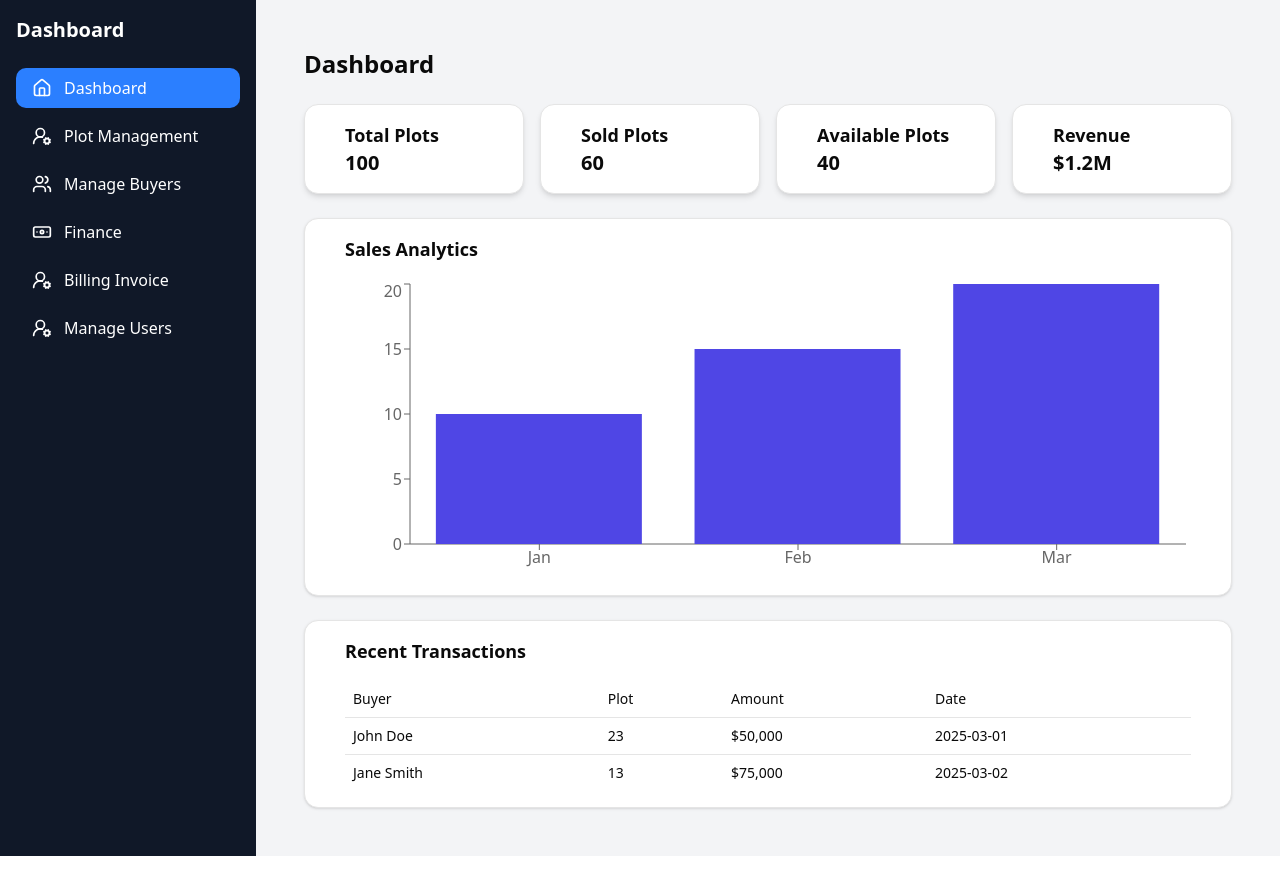
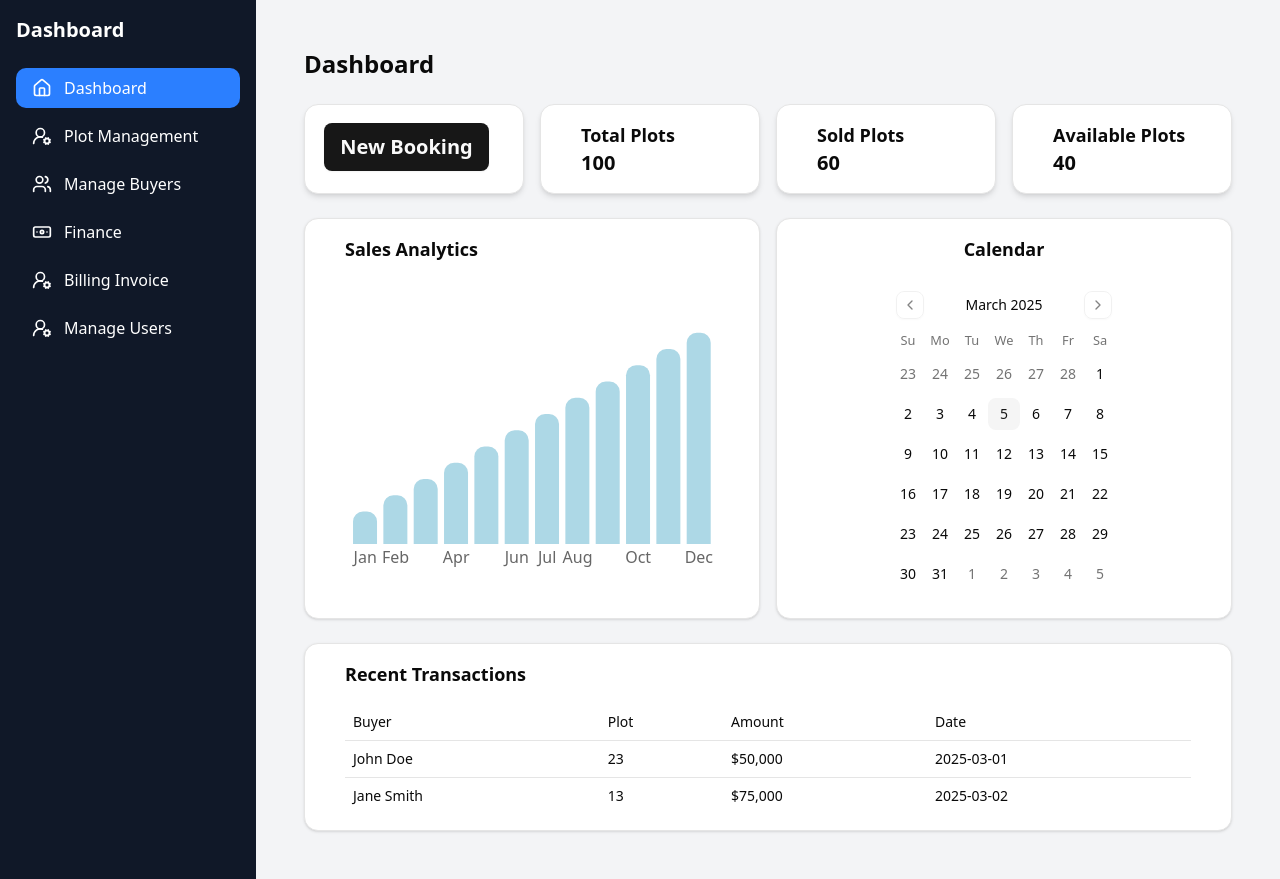
Before and after one commit to Danish-Official/Square7, a React (Vite) app in the folder frontend/: page / in a window 1280 px wide. Before the commit the page ends 856 px from the top, so only its background shows below. Built offline with nearby package versions, Linux system fonts and the light colour scheme.

Commit message:
dashboard and calendar

```diff
--- a/frontend/package.json
+++ b/frontend/package.json
@@ -10,12 +10,15 @@
     "preview": "vite preview"
   },
   "dependencies": {
+    "@radix-ui/react-dialog": "^1.1.6",
     "@radix-ui/react-slot": "^1.1.2",
     "@tailwindcss/vite": "^4.0.9",
     "class-variance-authority": "^0.7.1",
     "clsx": "^2.1.1",
+    "date-fns": "^3.6.0",
     "lucide-react": "^0.477.0",
     "react": "18.3",
+    "react-day-picker": "^8.10.1",
     "react-dom": "18.3",
     "react-router-dom": "^7.2.0",
     "react-zoom-pan-pinch": "^3.7.0",
--- /dev/null
+++ b/frontend/src/components/ui/calendar.jsx
@@ -0,0 +1,72 @@
+import * as React from "react"
+import { ChevronLeft, ChevronRight } from "lucide-react"
+import { DayPicker } from "react-day-picker"
+
+import { cn } from "@/lib/utils"
+import { buttonVariants } from "@/components/ui/button"
+
+function Calendar({
+  className,
+  classNames,
+  showOutsideDays = true,
+  ...props
+}) {
+  return (
+    (<DayPicker
+      showOutsideDays={showOutsideDays}
+      className={cn("p-3", className)}
+      classNames={{
+        months: "flex flex-col sm:flex-row gap-2",
+        month: "flex flex-col gap-4",
+        caption: "flex justify-center pt-1 relative items-center w-full",
+        caption_label: "text-sm font-medium",
+        nav: "flex items-center gap-1",
+        nav_button: cn(
+          buttonVariants({ variant: "outline" }),
+          "size-7 bg-transparent p-0 opacity-50 hover:opacity-100"
+        ),
+        nav_button_previous: "absolute left-1",
+        nav_button_next: "absolute right-1",
+        table: "w-full border-collapse space-x-1",
+        head_row: "flex",
+        head_cell:
+          "text-muted-foreground rounded-md w-8 font-normal text-[0.8rem]",
+        row: "flex w-full mt-2",
+        cell: cn(
+          "relative p-0 text-center text-sm focus-within:relative focus-within:z-20 [&:has([aria-selected])]:bg-accent [&:has([aria-selected].day-range-end)]:rounded-r-md",
+          props.mode === "range"
+            ? "[&:has(>.day-range-end)]:rounded-r-md [&:has(>.day-range-start)]:rounded-l-md first:[&:has([aria-selected])]:rounded-l-md last:[&:has([aria-selected])]:rounded-r-md"
+            : "[&:has([aria-selected])]:rounded-md"
+        ),
+        day: cn(
+          buttonVariants({ variant: "ghost" }),
+          "size-8 p-0 font-normal aria-selected:opacity-100"
+        ),
+        day_range_start:
+          "day-range-start aria-selected:bg-primary aria-selected:text-primary-foreground",
+        day_range_end:
+          "day-range-end aria-selected:bg-primary aria-selected:text-primary-foreground",
+        day_selected:
+          "bg-primary text-primary-foreground hover:bg-primary hover:text-primary-foreground focus:bg-primary focus:text-primary-foreground",
+        day_today: "bg-accent text-accent-foreground",
+        day_outside:
+          "day-outside text-muted-foreground aria-selected:text-muted-foreground",
+        day_disabled: "text-muted-foreground opacity-50",
+        day_range_middle:
+          "aria-selected:bg-accent aria-selected:text-accent-foreground",
+        day_hidden: "invisible",
+        ...classNames,
+      }}
+      components={{
+        IconLeft: ({ className, ...props }) => (
+          <ChevronLeft className={cn("size-4", className)} {...props} />
+        ),
+        IconRight: ({ className, ...props }) => (
+          <ChevronRight className={cn("size-4", className)} {...props} />
+        ),
+      }}
+      {...props} />)
+  );
+}
+
+export { Calendar }
--- /dev/null
+++ b/frontend/src/components/ui/dialog.jsx
@@ -0,0 +1,131 @@
+import * as React from "react"
+import * as DialogPrimitive from "@radix-ui/react-dialog"
+import { XIcon } from "lucide-react"
+
+import { cn } from "@/lib/utils"
+
+function Dialog({
+  ...props
+}) {
+  return <DialogPrimitive.Root data-slot="dialog" {...props} />;
+}
+
+function DialogTrigger({
+  ...props
+}) {
+  return <DialogPrimitive.Trigger data-slot="dialog-trigger" {...props} />;
+}
+
+function DialogPortal({
+  ...props
+}) {
+  return <DialogPrimitive.Portal data-slot="dialog-portal" {...props} />;
+}
+
+function DialogClose({
+  ...props
+}) {
+  return <DialogPrimitive.Close data-slot="dialog-close" {...props} />;
+}
+
+function DialogOverlay({
+  className,
+  ...props
+}) {
+  return (
+    (<DialogPrimitive.Overlay
+      data-slot="dialog-overlay"
+      className={cn(
+        "data-[state=open]:animate-in data-[state=closed]:animate-out data-[state=closed]:fade-out-0 data-[state=open]:fade-in-0 fixed inset-0 z-50 bg-black/80",
+        className
+      )}
+      {...props} />)
+  );
+}
+
+function DialogContent({
+  className,
+  children,
+  ...props
+}) {
+  return (
+    (<DialogPortal data-slot="dialog-portal">
+      <DialogOverlay />
+      <DialogPrimitive.Content
+        data-slot="dialog-content"
+        className={cn(
+          "bg-background data-[state=open]:animate-in data-[state=closed]:animate-out data-[state=closed]:fade-out-0 data-[state=open]:fade-in-0 data-[state=closed]:zoom-out-95 data-[state=open]:zoom-in-95 fixed top-[50%] left-[50%] z-50 grid w-full max-w-[calc(100%-2rem)] translate-x-[-50%] translate-y-[-50%] gap-4 rounded-lg border p-6 shadow-lg duration-200 sm:max-w-lg",
+          className
+        )}
+        {...props}>
+        {children}
+        <DialogPrimitive.Close
+          className="ring-offset-background focus:ring-ring data-[state=open]:bg-accent data-[state=open]:text-muted-foreground absolute top-4 right-4 rounded-xs opacity-70 transition-opacity hover:opacity-100 focus:ring-2 focus:ring-offset-2 focus:outline-hidden disabled:pointer-events-none [&_svg]:pointer-events-none [&_svg]:shrink-0 [&_svg:not([class*='size-'])]:size-4">
+          <XIcon />
+          <span className="sr-only">Close</span>
+        </DialogPrimitive.Close>
+      </DialogPrimitive.Content>
+    </DialogPortal>)
+  );
+}
+
+function DialogHeader({
+  className,
+  ...props
+}) {
+  return (
+    (<div
+      data-slot="dialog-header"
+      className={cn("flex flex-col gap-2 text-center sm:text-left", className)}
+      {...props} />)
+  );
+}
+
+function DialogFooter({
+  className,
+  ...props
+}) {
+  return (
+    (<div
+      data-slot="dialog-footer"
+      className={cn("flex flex-col-reverse gap-2 sm:flex-row sm:justify-end", className)}
+      {...props} />)
+  );
+}
+
+function DialogTitle({
+  className,
+  ...props
+}) {
+  return (
+    (<DialogPrimitive.Title
+      data-slot="dialog-title"
+      className={cn("text-lg leading-none font-semibold", className)}
+      {...props} />)
+  );
+}
+
+function DialogDescription({
+  className,
+  ...props
+}) {
+  return (
+    (<DialogPrimitive.Description
+      data-slot="dialog-description"
+      className={cn("text-muted-foreground text-sm", className)}
+      {...props} />)
+  );
+}
+
+export {
+  Dialog,
+  DialogClose,
+  DialogContent,
+  DialogDescription,
+  DialogFooter,
+  DialogHeader,
+  DialogOverlay,
+  DialogPortal,
+  DialogTitle,
+  DialogTrigger,
+}
--- a/frontend/src/pages/Dashboard.jsx
+++ b/frontend/src/pages/Dashboard.jsx
@@ -1,3 +1,4 @@
+import { useState } from "react";
 import { Card, CardContent } from "@/components/ui/card";
 import { Button } from "@/components/ui/button";
 import {
@@ -15,14 +16,23 @@ import {
   Tooltip,
   ResponsiveContainer,
 } from "recharts";
-import LayoutMap from "./plot-overview/LayoutMap";
+import { Link } from "react-router-dom";
+import {
+  Dialog,
+  DialogContent,
+  DialogHeader,
+  DialogTitle,
+} from "@/components/ui/dialog";
+import { Calendar } from "@/components/ui/calendar";
 
 export default function Dashboard() {
+  const [selectedDate, setSelectedDate] = useState(null);
+  const [dialogIsOpen, setDialogIsOpen] = useState(false);
+
   const stats = {
     totalPlots: 100,
     soldPlots: 60,
     availablePlots: 40,
-    revenue: "$1.2M",
   };
 
   const transactions = [
@@ -46,12 +56,40 @@ export default function Dashboard() {
     { month: "Jan", sales: 10 },
     { month: "Feb", sales: 15 },
     { month: "Mar", sales: 20 },
+    { month: "Apr", sales: 25 },
+    { month: "May", sales: 30 },
+    { month: "Jun", sales: 35 },
+    { month: "Jul", sales: 40 },
+    { month: "Aug", sales: 45 },
+    { month: "Sep", sales: 50 },
+    { month: "Oct", sales: 55 },
+    { month: "Nov", sales: 60 },
+    { month: "Dec", sales: 65 },
   ];
+
+  const handleDateClick = (date) => {
+    setSelectedDate(date);
+    setDialogIsOpen(true);
+  };
+
+  const closeDialog = () => {
+    setDialogIsOpen(false);
+    setSelectedDate(null);
+  };
 
   return (
     <div className="p-6 space-y-6">
       <h1 className="text-2xl font-bold">Dashboard</h1>
       <div className="grid grid-cols-4 gap-4">
+        <Card className="p-4 shadow-md flex items-center justify-center">
+          <CardContent>
+            <Link to="/new-booking">
+              <Button className="text-xl font-semibold capitalize py-3 px-6 w-11/12 h-11/12">
+                new booking
+              </Button>
+            </Link>
+          </CardContent>
+        </Card>
         {Object.entries(stats).map(([key, value]) => (
           <Card key={key} className="p-4 shadow-md">
             <CardContent>
@@ -64,19 +102,28 @@ export default function Dashboard() {
         ))}
       </div>
 
+      <div className="grid grid-cols-2 gap-4">
         <Card className="p-4">
           <CardContent>
             <h2 className="text-lg font-semibold mb-4">Sales Analytics</h2>
             <ResponsiveContainer width="100%" height={300}>
               <BarChart data={salesData}>
-              <XAxis dataKey="month" />
-              <YAxis />
+                <XAxis dataKey="month" axisLine={false} tickLine={false} />
+                <YAxis hide={true} />
                 <Tooltip />
-              <Bar dataKey="sales" fill="#4F46E5" />
+                <Bar dataKey="sales" fill="#ADD8E6" radius={[10, 10, 0, 0]} />
               </BarChart>
             </ResponsiveContainer>
           </CardContent>
         </Card>
+
+        <Card className="p-4 flex items-center justify-center">
+          <CardContent>
+            <h2 className="text-lg font-semibold mb-4 text-center">Calendar</h2>
+            <Calendar onSelect={handleDateClick} />
+          </CardContent>
+        </Card>
+      </div>
 
       <Card className="p-4">
         <CardContent>
@@ -103,6 +150,21 @@ export default function Dashboard() {
           </Table>
         </CardContent>
       </Card>
+
+      <Dialog open={dialogIsOpen} onOpenChange={setDialogIsOpen}>
+        <DialogContent>
+          <DialogHeader>
+            <DialogTitle>Buyer Details</DialogTitle>
+          </DialogHeader>
+          {selectedDate && (
+            <div>
+              <p>Date: {selectedDate.toDateString()}</p>
+              {/* Add buyer details here */}
+            </div>
+          )}
+          <Button onClick={closeDialog}>Close</Button>
+        </DialogContent>
+      </Dialog>
     </div>
   );
 }
```
Also changed, not shown: 1 other file (tests, documents, lock files or other folders). Lines whose indentation alone changed are shown as unchanged.
